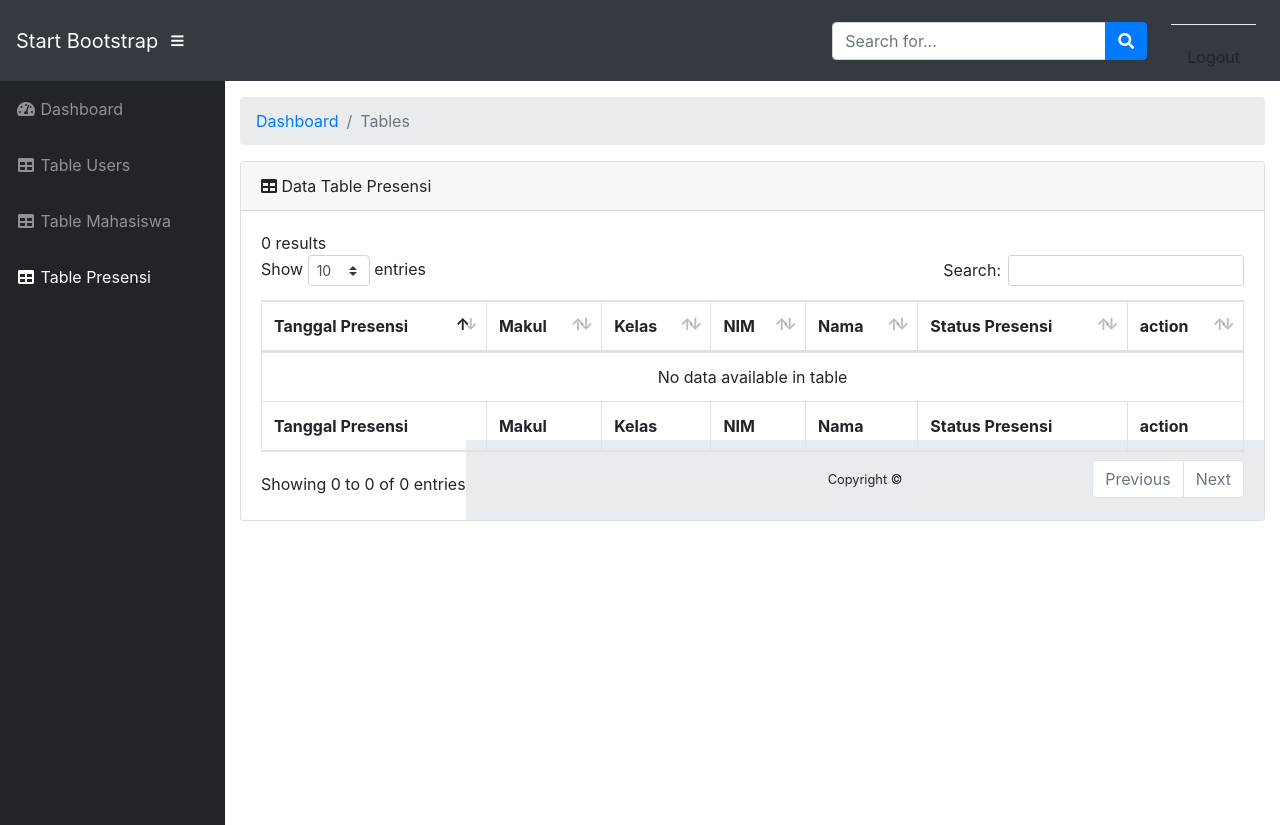
After one commit to ferryFaisal/uas---aplikasi-presensi-ryan0602022, a PHP site: page /admin/tables_presensi.php in a window 1280 px wide. The commit adds this page. Run offline with PHP 8.4, Linux system fonts and the light colour scheme; the visitor is signed in with stand-in values (Sample User, id 1); data that the repository does not hold is empty; some libraries are stand-ins or nearby versions.

Commit message:
point 3
data presensi

```diff
--- a/admin/Admin.php
+++ b/admin/Admin.php
@@ -135,6 +135,11 @@ if ($cek2 > 0) {
                 <a class="nav-link" href="tables_user.php">
                     <i class="fas fa-fw fa-table"></i>
                     <span>Table Users</span></a>
+            </li>
+            <li class="nav-item active">
+                <a class="nav-link" href="tables_presensi.php">
+                    <i class="fas fa-fw fa-table"></i>
+                    <span>Table Presensi</span></a>
             </li>
     </ul>
 
--- /dev/null
+++ b/admin/tables_presensi.php
@@ -0,0 +1,310 @@
+<?php
+require 'connect_db.php';
+session_start();
+if (isset($_SESSION['login'])) { //jika sudah login
+    //menampilkan isi session
+    // echo "<h1>Selamat Datang " . $_SESSION['login'] . "</h1>";
+    // echo "<h2>Halaman ini hanya bisa diakses jika Anda sudah login</h2>";
+    // echo "<h2>Klik <a href='session3.php'>di sini (session03.php)</a> untuk LOGOUT</h2>";
+} else {
+    //session belum ada artinya belum login
+    die("Anda belum login! Anda tidak berhak masuk ke halaman ini.Silahkan login <a href='login.php'>di sini</a>");
+}
+$sql = "SELECT * FROM presensi";
+$result = mysqli_query($conn, $sql);
+?>
+<!DOCTYPE html>
+<html lang="en">
+
+<head>
+
+    <meta charset="utf-8">
+    <meta http-equiv="X-UA-Compatible" content="IE=edge">
+    <meta name="viewport" content="width=device-width, initial-scale=1, shrink-to-fit=no">
+    <meta name="description" content="">
+    <meta name="author" content="">
+
+    <title>Admin Panel - Table Product</title>
+
+    <!-- Custom fonts for this template-->
+    <link href="vendor/fontawesome-free/css/all.min.css" rel="stylesheet" type="text/css">
+
+    <!-- Page level plugin CSS-->
+    <link href="vendor/datatables/dataTables.bootstrap4.css" rel="stylesheet">
+
+    <!-- Custom styles for this template-->
+    <link href="css/sb-admin.css" rel="stylesheet">
+    <link rel="stylesheet" href="https://cdn.jsdelivr.net/npm/bootstrap-icons@1.9.1/font/bootstrap-icons.css">
+
+</head>
+
+<body id="page-top">
+
+    <nav class="navbar navbar-expand navbar-dark bg-dark static-top">
+
+        <a class="navbar-brand mr-1" href="index.php">Start Bootstrap</a>
+
+        <button class="btn btn-link btn-sm text-white order-1 order-sm-0" id="sidebarToggle" href="#">
+            <i class="fas fa-bars"></i>
+        </button>
+
+        <!-- Navbar Search -->
+        <form class="d-none d-md-inline-block form-inline ml-auto mr-0 mr-md-3 my-2 my-md-0">
+            <div class="input-group">
+                <input type="text" class="form-control" placeholder="Search for..." aria-label="Search"
+                    aria-describedby="basic-addon2">
+                <div class="input-group-append">
+                    <button class="btn btn-primary" type="button">
+                        <i class="fas fa-search"></i>
+                    </button>
+                </div>
+            </div>
+        </form>
+
+        <!-- Navbar -->
+        <ul class="navbar-nav ml-auto ml-md-0">
+            <li class="nav-item dropdown no-arrow">
+                <a class="nav-link dropdown-toggle" href="#" id="userDropdown" role="button" data-toggle="dropdown"
+                    aria-haspopup="true" aria-expanded="false">
+                    <?php
+require 'connect_db.php';
+$sql2 = "SELECT * FROM user where email= '$_SESSION[login]'";
+$result2 = mysqli_query($conn, $sql2);
+$cek2 = mysqli_num_rows($result2);
+
+if ($cek2 > 0) {
+    $row2 = mysqli_fetch_assoc($result2);
+
+    ?>
+
+
+                    <strong><?php echo $_SESSION['name'] ?></strong>
+
+                    <div class="dropdown-menu dropdown-menu-right" aria-labelledby="userDropdown">
+
+                        <a class="dropdown-item" href='form_edit_user.php?email=<?php echo $row2['email'] ?>'>
+                            <?php echo $_SESSION['role'] ?>
+                        </a>
+                        <?php
+}
+?>
+                        <div class="dropdown-divider"></div>
+                        <a class="dropdown-item" href="#" data-toggle="modal" data-target="#logoutModal">Logout</a>
+                    </div>
+            </li>
+        </ul>
+
+    </nav>
+
+    <div id="wrapper">
+
+        <!-- Sidebar -->
+        <ul class="sidebar navbar-nav">
+            <li class="nav-item">
+                <a class="nav-link" href="Admin.php">
+                    <i class="fas fa-fw fa-tachometer-alt"></i>
+                    <span>Dashboard</span>
+                </a>
+            </li>
+
+            <?php
+if ($_SESSION['role'] == "Admin") {
+
+    ?>
+            <li class="nav-item">
+                <a class="nav-link" href="tables_user.php">
+                    <i class="fas fa-fw fa-table"></i>
+                    <span>Table Users</span></a>
+            </li>
+            <?php
+}
+?>
+            <li class="nav-item">
+                <a class="nav-link" href="mahasiswa.php">
+                    <i class="fas fa-fw fa-table"></i>
+                    <span>Table Mahasiswa</span></a>
+            </li>
+            <li class="nav-item active">
+                <a class="nav-link" href="tables_presensi.php">
+                    <i class="fas fa-fw fa-table"></i>
+                    <span>Table Presensi</span></a>
+            </li>
+        </ul>
+
+        <div id="content-wrapper">
+
+            <div class="container-fluid">
+
+                <!-- Breadcrumbs-->
+                <ol class="breadcrumb">
+                    <li class="breadcrumb-item">
+                        <a href="#">Dashboard</a>
+                    </li>
+                    <li class="breadcrumb-item active">Tables</li>
+                </ol>
+
+                <!-- <ol>
+                    <a href="form_upload.php"><button type="button" class="btn btn-primary">Add
+                            Products</button></a>
+                </ol> -->
+
+                <!-- DataTables Example -->
+                <div class="card mb-3">
+                    <div class="card-header">
+                        <i class="fas fa-table"></i>
+                        Data Table Presensi
+                    </div>
+                    <div class="card-body">
+                        <div class="table-responsive">
+                            <table class="table table-bordered" id="dataTable" width="100%" cellspacing="0">
+                                <thead>
+                                    <tr>
+                                        <th>Tanggal Presensi</th>
+                                        <th>Makul</th>
+                                        <th>Kelas</th>
+                                        <th>NIM</th>
+                                        <th>Nama</th>
+                                        <th>Status Presensi</th>
+                                        <th>action</th>
+                                        <!-- <th>Photo</th>
+                                        <th>Stock</th>
+
+                                        <th>Date Modified</th>
+
+                                         -->
+
+                                    </tr>
+                                </thead>
+                                <tfoot>
+                                    <tr>
+                                        <th>Tanggal Presensi</th>
+                                        <th>Makul</th>
+                                        <th>Kelas</th>
+                                        <th>NIM</th>
+                                        <th>Nama</th>
+                                        <th>Status Presensi</th>
+                                        <th>action</th>
+                                        <!-- <th>Photo</th>
+                                        <th>Stock</th>
+
+                                        <th>Date Modified</th>
+
+                                         -->
+                                    </tr>
+                                </tfoot>
+
+                                <tbody>
+                                    <?php
+if (mysqli_num_rows($result) > 0) {
+    // output data of each row
+    while ($row = mysqli_fetch_assoc($result)) {
+        ?>
+
+                                    <tr>
+                                        <td><?php echo $row['tgl_presensi'] ?></td>
+                                        <td><?php echo $row['makul'] ?></td>
+                                        <td><?php echo $row['kelas'] ?></td>
+                                        <td><?php echo $row['nim'] ?></td>
+
+                                        <td><?php echo $row['nama'] ?></td>
+                                        <td><?php echo $row['status_presensi'] ?></td>
+                                        <td>
+                                            <a href='form_update_presensi.php?email=<?php echo $row['email'] ?>'><i
+                                                    class="bi bi-pen"></i></a>
+
+                                        </td>
+
+
+
+
+
+                                    </tr>
+                                    <?php
+} //end of while
+
+    ?>
+
+                                </tbody>
+                            </table>
+                            <?php
+
+} else {
+    echo "0 results";
+}
+mysqli_close($conn);
+?>
+                        </div>
+                        <!-- </div>
+                    <div class="card-footer small text-muted">Updated yesterday at 11:59 PM</div>
+                </div> -->
+
+
+
+                    </div>
+
+
+
+
+                </div>
+
+                <!-- Sticky Footer -->
+                <footer class="sticky-footer">
+                    <div class="container my-auto">
+                        <div class="copyright text-center my-auto">
+                            <span>Copyright © </span>
+                        </div>
+                    </div>
+                </footer>
+            </div>
+            <!-- /.container-fluid -->
+        </div>
+        <!-- /.content-wrapper -->
+    </div>
+    <!-- /#wrapper -->
+
+    <!-- Scroll to Top Button-->
+    <a class="scroll-to-top rounded" href="#page-top">
+        <i class="fas fa-angle-up"></i>
+    </a>
+
+    <!-- Logout Modal-->
+    <div class="modal fade" id="logoutModal" tabindex="-1" role="dialog" aria-labelledby="exampleModalLabel"
+        aria-hidden="true">
+        <div class="modal-dialog" role="document">
+            <div class="modal-content">
+                <div class="modal-header">
+                    <h5 class="modal-title" id="exampleModalLabel">Ready to Leave?</h5>
+                    <button class="close" type="button" data-dismiss="modal" aria-label="Close">
+                        <span aria-hidden="true">×</span>
+                    </button>
+                </div>
+                <div class="modal-body">Select "Logout" below if you are ready to end your current session.
+                </div>
+                <div class="modal-footer">
+                    <button class="btn btn-secondary" type="button" data-dismiss="modal">Cancel</button>
+                    <a class="btn btn-primary" href="\adminpanel-presensi/uas---aplikasi-presensi-ryan0602022/index.php">Logout</a>
+                </div>
+            </div>
+        </div>
+    </div>
+
+    <!-- Bootstrap core JavaScript-->
+    <script src="vendor/jquery/jquery.min.js"></script>
+    <script src="vendor/bootstrap/js/bootstrap.bundle.min.js"></script>
+
+    <!-- Core plugin JavaScript-->
+    <script src="vendor/jquery-easing/jquery.easing.min.js"></script>
+
+    <!-- Page level plugin JavaScript-->
+    <script src="vendor/datatables/jquery.dataTables.js"></script>
+    <script src="vendor/datatables/dataTables.bootstrap4.js"></script>
+
+    <!-- Custom scripts for all pages-->
+    <script src="js/sb-admin.min.js"></script>
+
+    <!-- Demo scripts for this page-->
+    <script src="js/demo/datatables-demo.js"></script>
+
+</body>
+
+</html>
```
Also changed, not shown: Dosen.php (+10 -6 lines), admin/form_update_presensi.php (added, +124 -0 lines).
